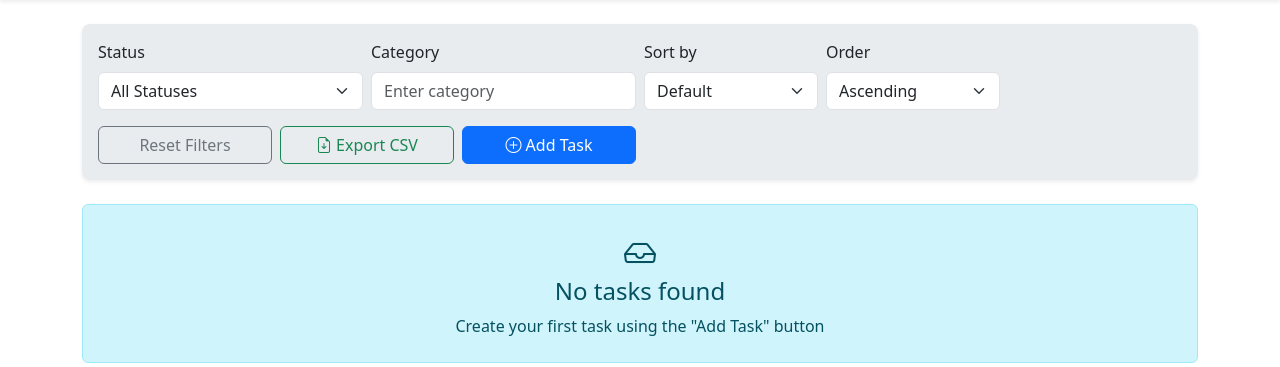
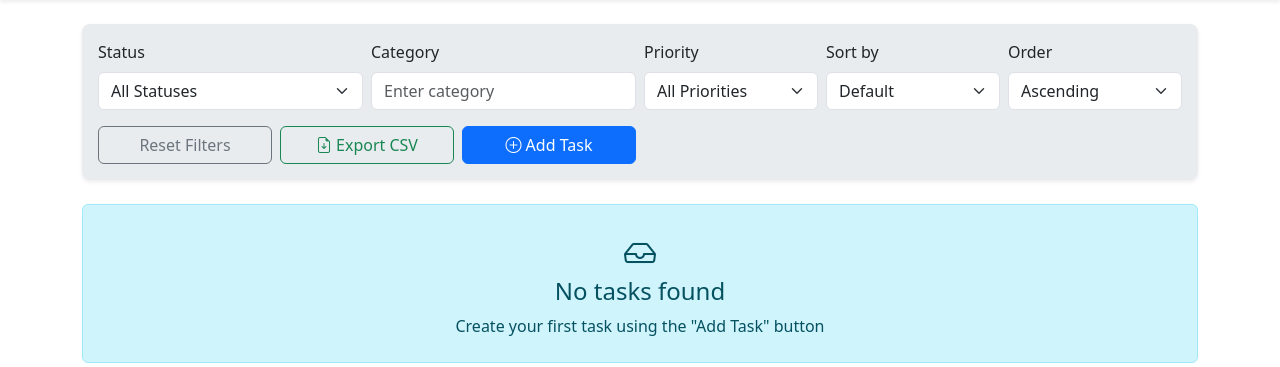
Before and after one commit to svladimir1010/Task-Tracker, a Flask app: page / in a window 1280 px wide. Shown: the part 56-423 px from the top of the page. Run offline with Flask 3, Linux system fonts and the light colour scheme; the visitor is signed in with stand-in values (Sample User, id 1); data that the repository does not hold is empty; some libraries are stand-ins or nearby versions.

Commit message:
Add priority filter to index

```diff
--- a/app/routes.py
+++ b/app/routes.py
@@ -22,6 +22,7 @@ def index():
     # Получаем параметры фильтрации и сортировки из запроса
     status_filter = request.args.get('status')
     category_filter = request.args.get('category')
+    priority_filter = request.args.get('priority')  # получение фильтра по приоритету
     sort_by = request.args.get('sort_by', 'id')  # По умолчанию сортировка по ID
     sort_order = request.args.get('sort_order', 'asc')  # По умолчанию возрастающий порядок
 
@@ -35,6 +36,10 @@ def index():
     # Применяем фильтр по категории, если она указана
     if category_filter:
         query = query.filter_by(category=category_filter)
+
+    # Применяем фильтр по приоритету, если он указан
+    if priority_filter:
+        query = query.filter_by(priority=priority_filter)
 
     # Логика сортировки в зависимости от выбранного критерия
     if sort_by == 'priority':
@@ -68,7 +73,7 @@ def index():
 
     # Передаём данные в шаблон
     return render_template('index.html', tasks=tasks, status_filter=status_filter, category_filter=category_filter,
-                           sort_by=sort_by, sort_order=sort_order, current_datetime=current_datetime)
+                           sort_by=sort_by, priority_filter=priority_filter, sort_order=sort_order, current_datetime=current_datetime)
 
 
 
--- a/app/templates/index.html
+++ b/app/templates/index.html
@@ -24,6 +24,17 @@
                 <label for="categoryFilter" class="form-label fw-medium mb-2">Category</label>
                 <input type="text" name="category" id="categoryFilter" class="form-control" placeholder="Enter category"
                        value="{{ category_filter or '' }}">
+            </div>
+
+            <!-- Поле выбора приоритета для фильтрации -->
+            <div class="col-12 col-sm-6 col-md-2">
+                <label for="priorityFilter" class="form-label fw-medium mb-2">Priority</label>
+                <select name="priority" id="priorityFilter" class="form-select" onchange="document.getElementById('filterForm').submit()">
+                    <option value="">All Priorities</option>
+                    <option value="High" {% if request.args.get('priority') == 'High' %}selected{% endif %}>High</option>
+                    <option value="Medium" {% if request.args.get('priority') == 'Medium' %}selected{% endif %}>Medium</option>
+                    <option value="Low" {% if request.args.get('priority') == 'Low' %}selected{% endif %}>Low</option>
+                </select>
             </div>
 
             <!-- Поле выбора критерия сортировки -->
@@ -77,6 +88,7 @@
         // Сбрасываем все поля формы на значения по умолчанию
         document.getElementById('statusFilter').value = '';
         document.getElementById('categoryFilter').value = '';
+        document.getElementById('priorityFilter').value = '';  // Сброс фильтра по приоритету
         document.getElementById('sortBySelect').value = 'id';
         document.getElementById('sortOrderSelect').value = 'asc';
         document.getElementById('filterForm').submit();
@@ -121,7 +133,7 @@
                     </strong>
                 </div>
 
-                <!-- Срок выполнения задачи с индикатором просрочки -->
+                <!-- Срок выполнения задачи с индикатором просрочки (красная рамка и текст) -->
                 <div class="mb-2 text-muted small {% if task.due_date and task.due_date < current_datetime and task.status != 'Completed' %}border border-danger rounded p-1{% endif %}">
                     <i class="bi bi-calendar-check me-1"></i> Due Date:
                     {% if task.due_date %}
```
